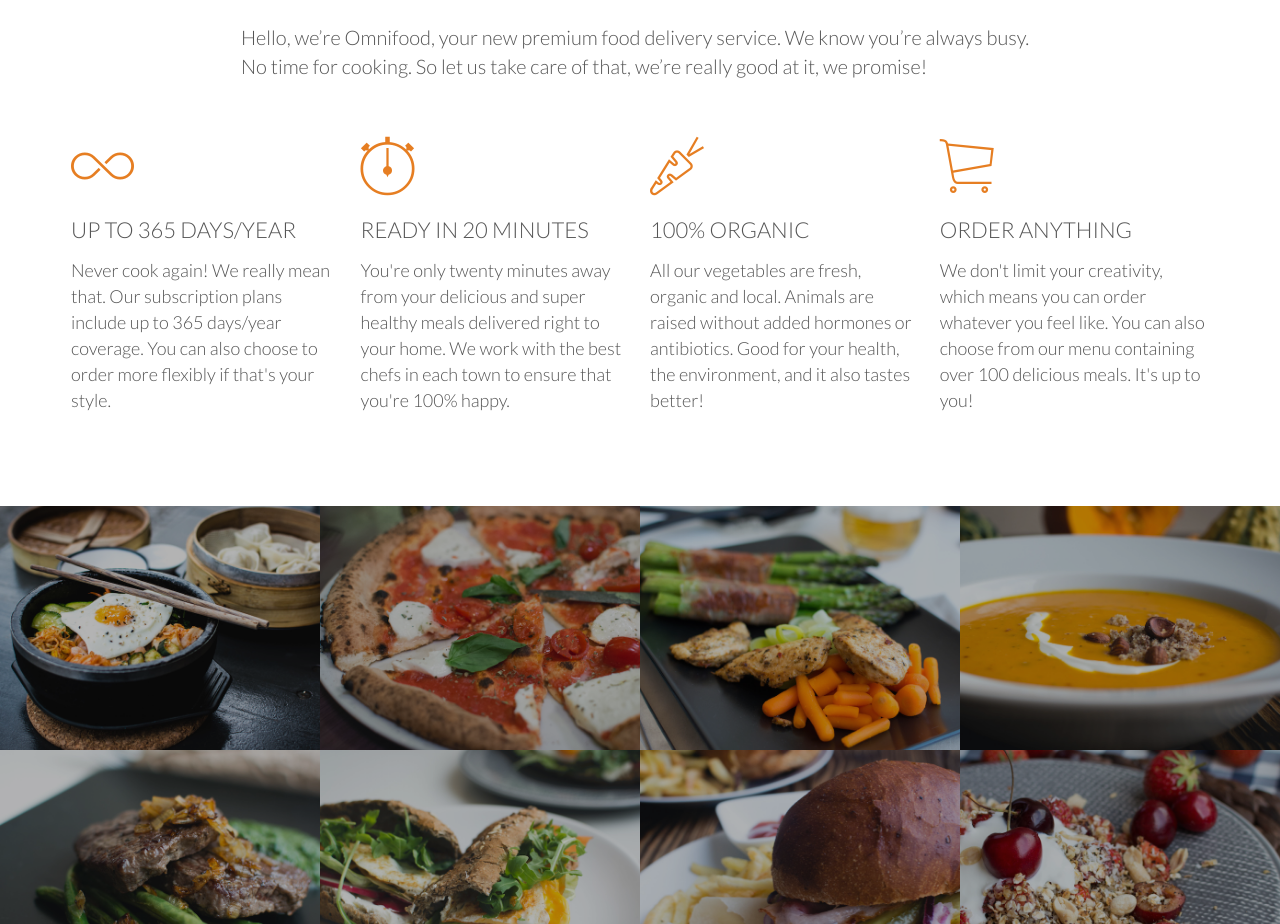
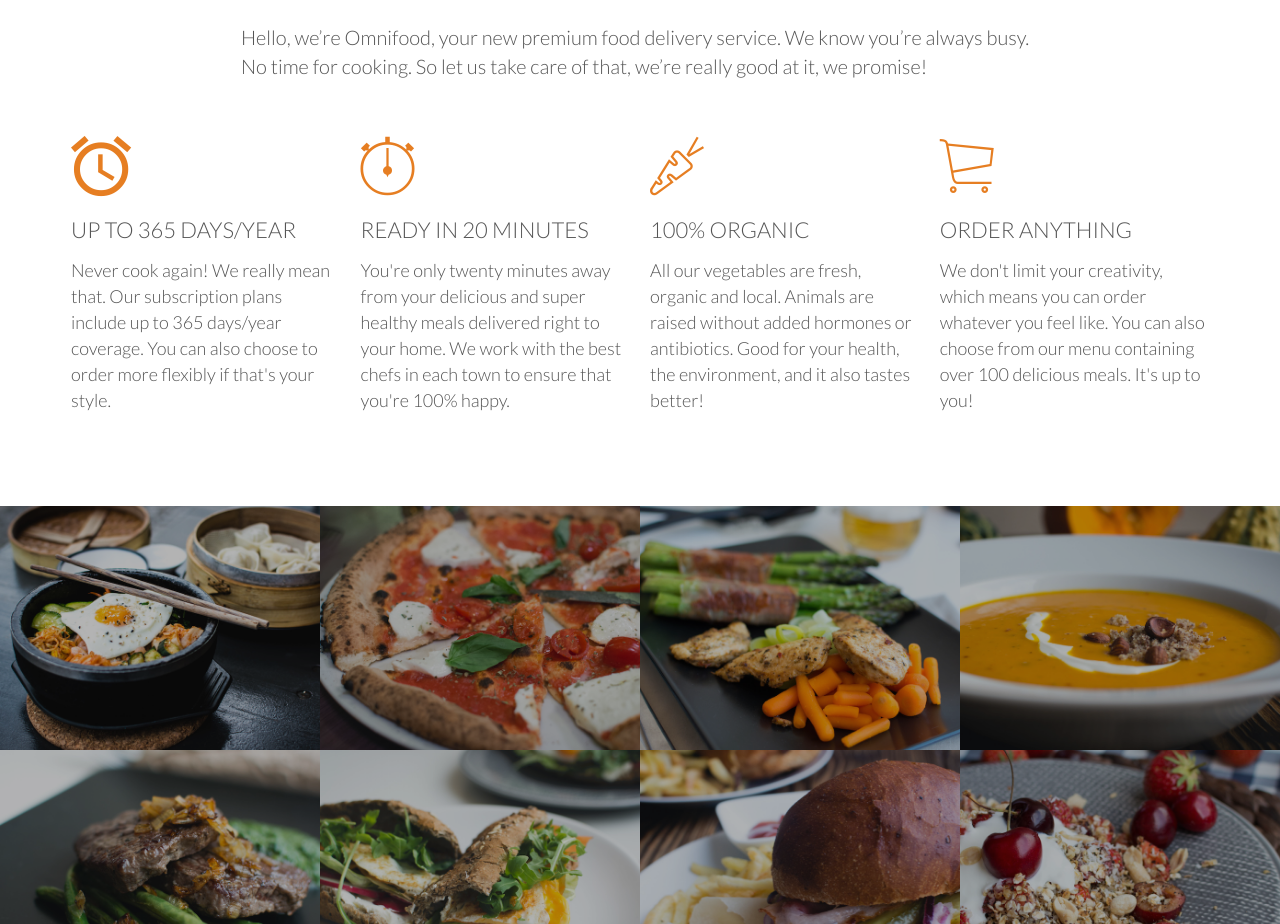
Before and after one commit to Theju21/techera, a plain HTML site: page index.html in a window 1280 px wide. Shown: the part 960-1884 px from the top of the page. Drawn offline with nearby package versions, Linux system fonts and the light colour scheme; a script that the page names is missing; files whose address does not match are found by name; a web font is replaced by a local one.

Commit message:
Update index.html

```diff
--- a/index.html
+++ b/index.html
@@ -60,7 +60,7 @@
 
             <div class="row js--wp-1">
                 <div class="col span-1-of-4 box">
-                    <i class="ion-ios-infinite-outline icon-big"></i>
+                    <i class="ion-android-alarm-clock icon-big"></i>
                     <h3>Up to 365 days/year</h3>
                     <p>
                         Never cook again! We really mean that. Our subscription plans include up to 365 days/year coverage. You can also choose to order more flexibly if that's your style.
```
